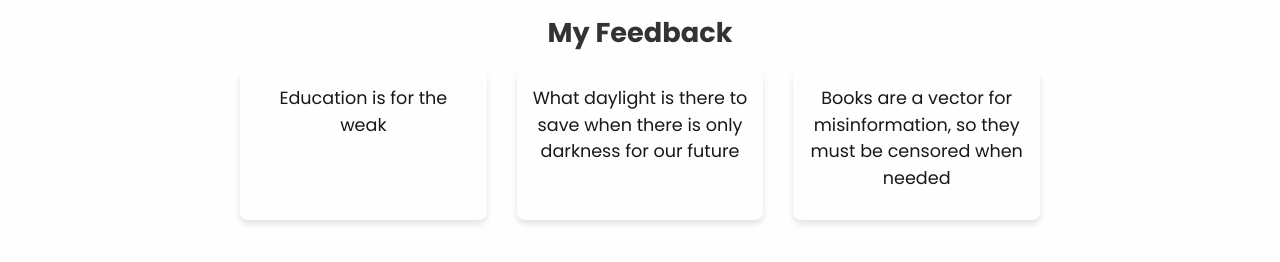
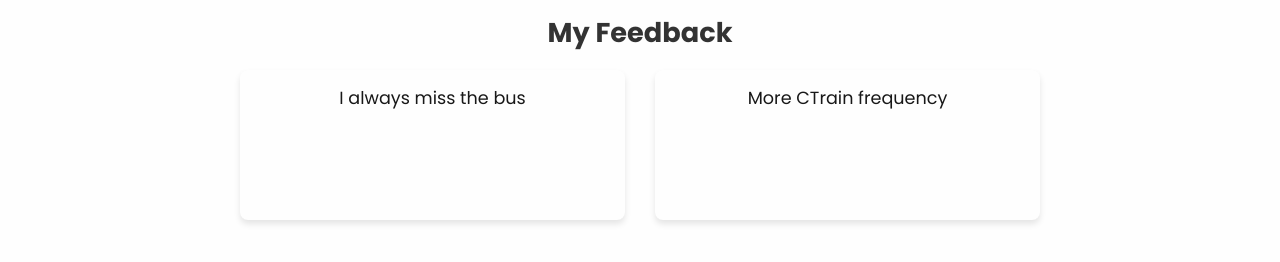
Before and after one commit to Flaryiest/hack-the-change, a React (Vite) app in the folder Frontend/: page /dashboard/create in a window 1280 px wide. Shown: the part 414-676 px from the top of the page. Built offline with nearby package versions, Linux system fonts and the light colour scheme; no server answers.

Commit message:
changed fallbacks

```diff
--- a/Frontend/src/components/Dashboard/DashboardLayout.jsx
+++ b/Frontend/src/components/Dashboard/DashboardLayout.jsx
@@ -4,7 +4,8 @@ import { useState, useEffect } from "react"
 export default function DashboardLayout() {
     const { userid } = useParams()
     const [userId, setUserId] = useState(userid)
-    const [userInfo, setUserInfo] = useState({latest_feedback : "Education is for the weak", feedback_history: ['Education is for the weak', 'What daylight is there to save when there is only darkness for our future', 'Books are a vector for misinformation, so they must be censored when needed', 'Animal Dissection is useful for people to know what they are up against in the medical field'], admin: false})
+    const [userInfo, setUserInfo] = useState({latest_feedback : "More CTrain frequency", feedback_history: ["I always miss the bus",
+      "More CTrain frequency"], admin: false})
     const [feedback, setFeedback] = useState(null)
     const [bills, setBills] = useState({})
     const [render, setRender] = useState(0)
```
